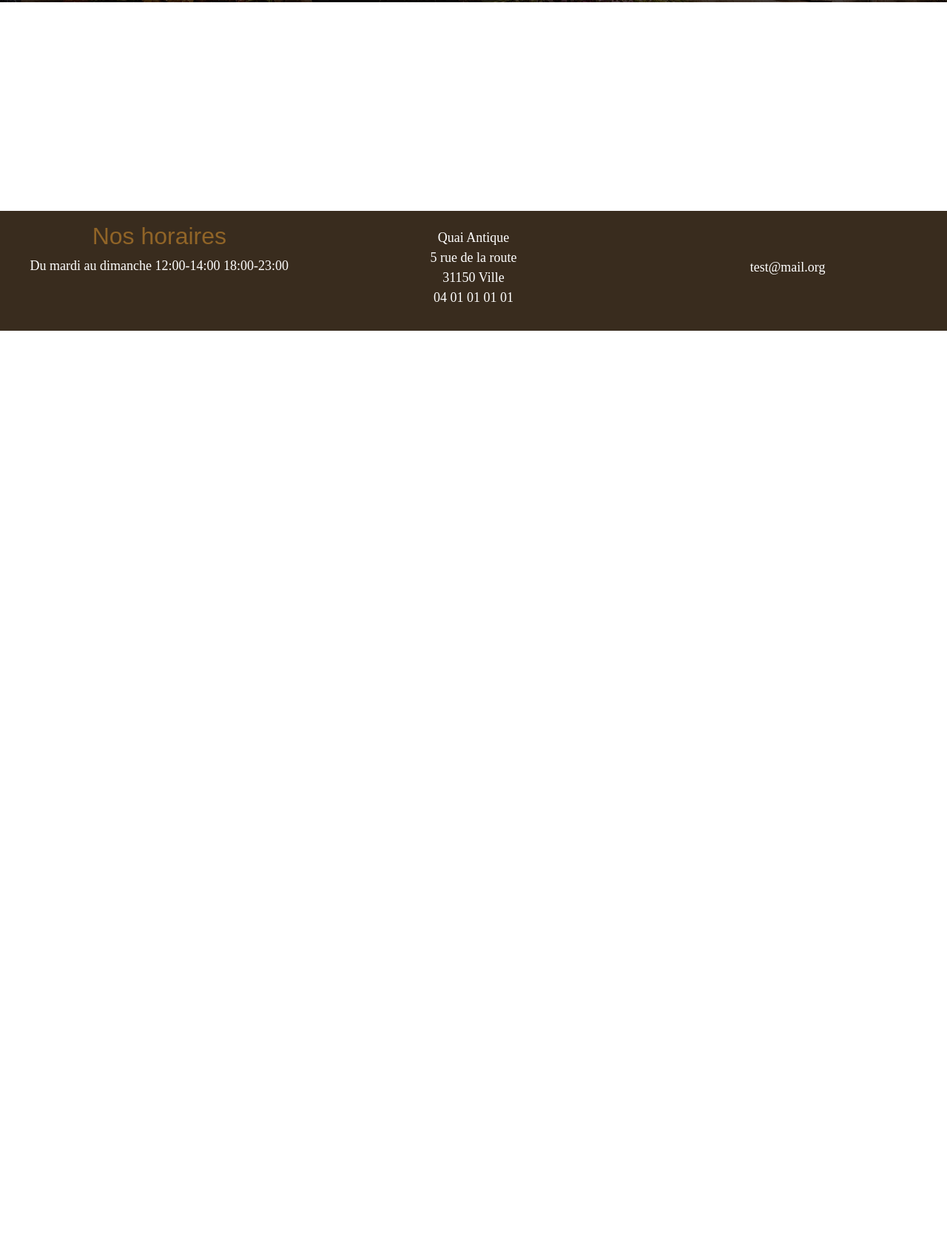
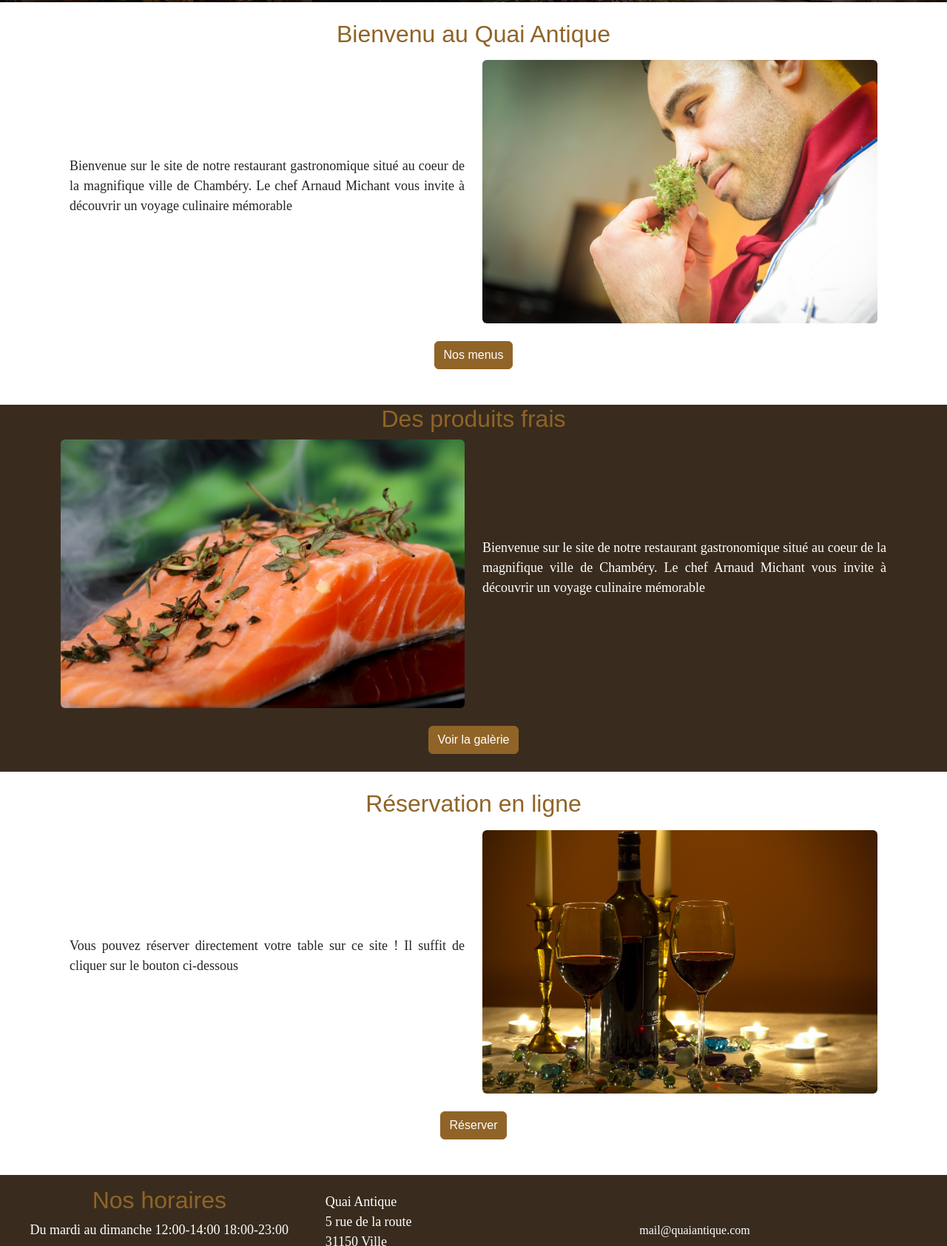
Before and after one commit to Sergio-bzh/QuaiAntiqueRestaurantFront, a website with bundled scripts: page index.html in a window 1280 px wide. Shown: the part 353-2037 px from the top of the page at 74% size. Before the commit the page ends 800 px from the top, so only its background shows below. Built offline with nearby package versions, Linux system fonts and the light colour scheme; files whose address does not match are found by name; a web font is replaced by a local one.

Commit message:
Finished home page

```diff
--- a/index.html
+++ b/index.html
@@ -55,7 +55,7 @@
             <div class="row">
                 <div class="col-12 col-lg-4">
                     <h2 class="text-primary">Nos horaires</h2>
-                    <p>Du mardi au dimanche     12:00-14:00     18:00-23:00</p>
+                    <p class="text-center">Du mardi au dimanche     12:00-14:00     18:00-23:00</p>
                 </div>
                 <div class="col-6 col-lg-4 mt-lg-2">
                     <p>Quai Antique<br>
@@ -65,7 +65,7 @@
                     </p>
                 </div>
                 <div class="col-6 col-lg-4 mt-lg-5">
-                    <p>test@mail.org</p>
+                    <p class="fs-6">mail@quaiantique.com</p>
                 </div>
             </div>
         </footer>
--- a/pages/home.html
+++ b/pages/home.html
@@ -1,7 +1,71 @@
 <div class="hero-scene text-center text-white">
-    <div class="hero-scene-content d-flex flex-column justify-content-center align-items-center">
+    <div class="hero-scene-content d-flex flex-column justify-content-center align-items-center ">
         <p>Le chef Arnaud Michant vous invite au</p>
         <h1>Quai Antique</h1>
         <button class="btn btn-primary">Réserver</button>
     </div>
 </div>
+
+<section>
+    <article>
+        <div class="container p-4">
+            <h2 class="text-center text-primary mb-3">Bienvenu au Quai Antique</h2>
+            <div class="row row-cols-2 align-items-center">
+                <div class="col">
+                    <p class="text-justify">Bienvenue sur le site de notre restaurant gastronomique
+                        situé au coeur de la magnifique ville de Chambéry.
+                        Le chef Arnaud Michant vous invite à découvrir un voyage culinaire mémorable
+                    </p>
+                </div>
+                <div class="col">
+                    <img class="w-100 rounded" src="/images/Chef.jpg"
+                    alt="Chef de cuisine hummant une herbe arômatique">
+                </div>
+            </div>
+            <div class="text-center pt-4 py-lg-4">
+                <a href="#" class="btn btn-primary">Nos menus</a>
+            </div>
+        </div>
+    </article>
+    <article>
+        <div class="container-fluid bg-dark text-white">
+            <div class="container">
+                <h2 class="text-center text-primary">Des produits frais</h2>
+                <div class="row row-cols-2 flex-row-reverse align-items-center">
+                    <div class="col">
+                        <p class="text-justify">Bienvenue sur le site de notre restaurant gastronomique
+                            situé au coeur de la magnifique ville de Chambéry.
+                            Le chef Arnaud Michant vous invite à découvrir un voyage culinaire mémorable
+                        </p>
+                    </div>
+                    <div class="col">
+                        <img class="w-100 rounded" src="/images/saumon.jpg"
+                        alt="Apetissante tranche de saumon frais">
+                    </div>
+                </div>
+                <div class="text-center pt-4 py-lg-4 pb-3">
+                    <a href="#" class="btn btn-primary">Voir la galèrie</a>
+                </div>
+            </div>
+        </div>
+    </article>
+    <article>
+        <div class="container p-4">
+            <h2 class="text-center text-primary mb-3">Réservation en ligne</h2>
+            <div class="row row-cols-2 align-items-center">
+                <div class="col">
+                    <p class="text-justify">Vous pouvez réserver directement votre table sur ce site !
+                        Il suffit de cliquer sur le bouton ci-dessous
+                    </p>
+                </div>
+                <div class="col">
+                    <img class="w-100 rounded" src="/images/vin.jpg"
+                    alt="une table mise avec deux verres à pied et une bouteille de vin rouge">
+                </div>
+            </div>
+            <div class="text-center pt-4 py-lg-4">
+                <a href="#" class="btn btn-primary">Réserver</a>
+            </div>
+        </div>
+    </article>
+</section>
--- a/scss/main.scss
+++ b/scss/main.scss
@@ -2,17 +2,19 @@
 @import './custom.scss';
 
 main {
-    margin-bottom: 250px;
+    // margin-bottom: 250px;
 }
 
 p {
     font-family: $font-family-serif;
     font-size: 18px;
+    // text-justify: auto;
+    text-align: justify;
 }
 
-footer {
+footer.footer {
     padding: 15px;
-    position: absolute;
+    position: relative;
     bottom: 0;
     width: 100%;
 }
```
Also changed, not shown: images/Chef.jpg (added), images/saumon.jpg (added), images/vin.jpg (added), scss/main.css, 1 other file.
